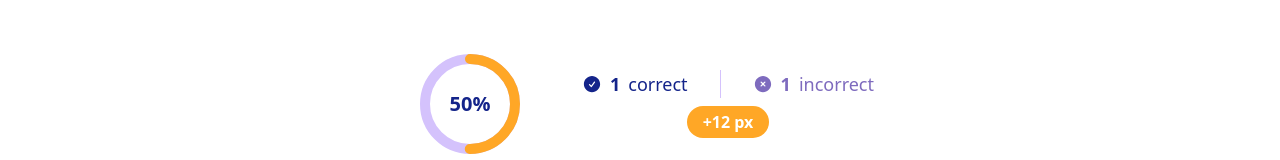
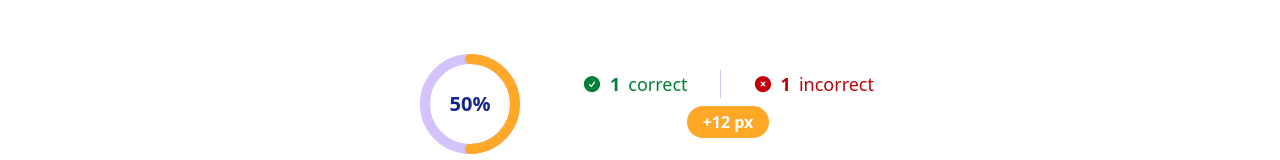
Before and after one commit to phiquangdat/tetra_app, a React (Vite) app in the folder frontend/: page /user/quiz/summary in a window 1280 px wide. Shown: the part 196-356 px from the top of the page. Built offline with nearby package versions, Linux system fonts and the light colour scheme; no server answers; what chartjs-plugin-datalabels would draw is missing.

Commit message:
Change correct/incorrect answer text colors to green/red for improved UX

```diff
--- a/frontend/src/components/user/quiz/QuizSummaryPage.tsx
+++ b/frontend/src/components/user/quiz/QuizSummaryPage.tsx
@@ -92,11 +92,11 @@ const QuizSummaryPage: React.FC = () => {
         {/* Stats */}
         <div className="flex flex-col items-center text-[#231942]">
           <div className="flex items-center text-lg mb-2">
-            <div className="flex items-center gap-2 pr-8 border-r border-[#D4C2FC] text-[#14248A]">
+            <div className="flex items-center gap-2 pr-8 border-r border-[#D4C2FC] text-green-700">
               <CheckCircleIcon className="w-5 h-5" />
               <strong>{correctAnswers}</strong> correct
             </div>
-            <div className="flex items-center gap-2 pl-8 text-[#7E6BBE]">
+            <div className="flex items-center gap-2 pl-8 text-red-700">
               <XCircleIcon className="w-5 h-5" />
               <strong>{incorrectAnswers}</strong> incorrect
             </div>
```
